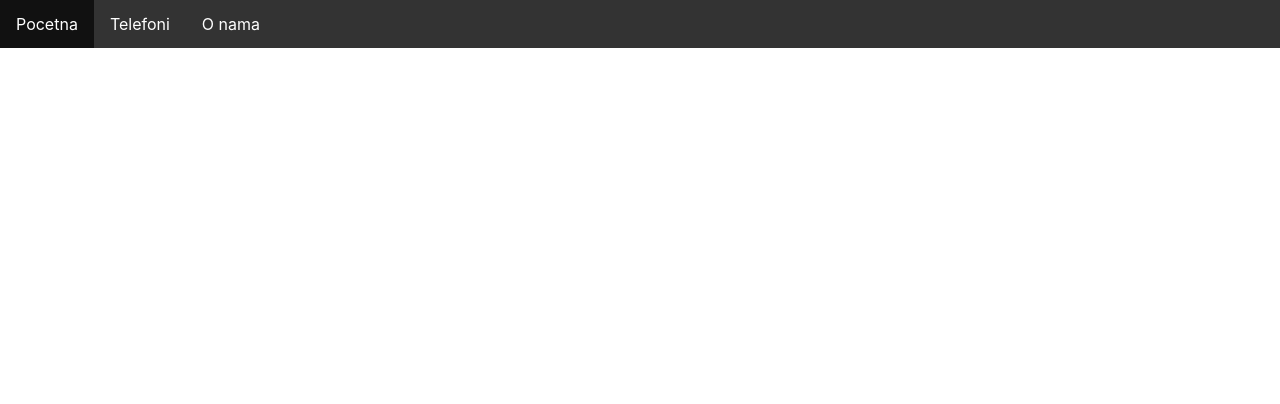
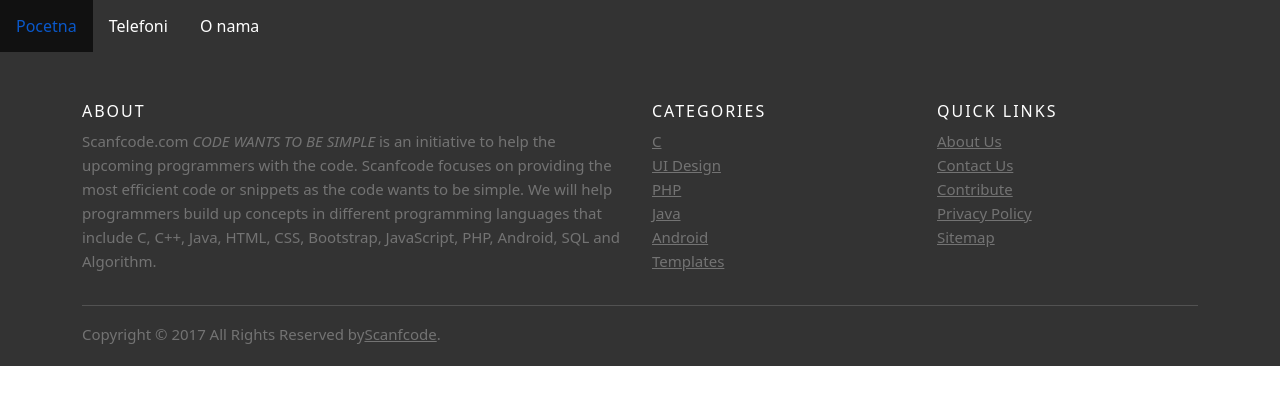
Before and after one commit to viktorijastanojevic/telefoniReact, a React (Create React App) app: page / in a window 1280 px wide. Shown: the top 404 px of the page. Built offline with nearby package versions, Linux system fonts and the light colour scheme.

Commit message:
kreiran futer

```diff
--- a/package.json
+++ b/package.json
@@ -6,7 +6,9 @@
     "@testing-library/jest-dom": "^5.16.3",
     "@testing-library/react": "^12.1.4",
     "@testing-library/user-event": "^13.5.0",
+    "bootstrap": "^5.1.3",
     "react": "^17.0.2",
+    "react-bootstrap": "^2.2.1",
     "react-dom": "^17.0.2",
     "react-router-dom": "^6.2.2",
     "react-scripts": "5.0.0",
--- a/src/App.css
+++ b/src/App.css
@@ -1,4 +1,5 @@
-ul {
+/*za navbar*/
+.listaNavbar {
   list-style-type: none;
   margin: 0;
   padding: 0;
@@ -6,11 +7,11 @@
   background-color: #333;
 }
 
-li {
+.elementListeNavbar {
   float: left;
 }
 
-li a {
+.elementListeNavbar > a {
   display: block;
   color: white;
   text-align: center;
@@ -18,6 +19,104 @@
   text-decoration: none;
 }
 
-li a:hover {
+.elementListeNavbar> a:hover {
   background-color: #111;
 }
+
+/*kraj cssa za navbar*/
+
+
+
+/*css za futer*/
+.site-footer
+{
+  background-color:#333;
+  padding:45px 0 20px;
+  font-size:15px;
+  line-height:24px;
+  color:#737373;
+}
+.site-footer hr
+{
+  border-top-color:#bbb;
+  opacity:0.5
+}
+.site-footer hr.small
+{
+  margin:20px 0
+}
+.site-footer h6
+{
+  color:#fff;
+  font-size:16px;
+  text-transform:uppercase;
+  margin-top:5px;
+  letter-spacing:2px
+}
+.site-footer a
+{
+  color:#737373;
+}
+.site-footer a:hover
+{
+  color:#3366cc;
+  text-decoration:none;
+}
+.footer-links
+{
+  padding-left:0;
+  list-style:none
+}
+.footer-links li
+{
+  display:block
+}
+.footer-links a
+{
+  color:#737373
+}
+.footer-links a:active,.footer-links a:focus,.footer-links a:hover
+{
+  color:#3366cc;
+  text-decoration:none;
+}
+.footer-links.inline li
+{
+  display:inline-block
+}
+.site-footer .social-icons
+{
+  text-align:right
+}
+.site-footer .social-icons a
+{
+  width:40px;
+  height:40px;
+  line-height:40px;
+  margin-left:6px;
+  margin-right:0;
+  border-radius:100%;
+  background-color:#33353d
+}
+.copyright-text
+{
+  margin:0
+}
+@media (max-width:991px)
+{
+  .site-footer [class^=col-]
+  {
+    margin-bottom:30px
+  }
+}
+@media (max-width:767px)
+{
+  .site-footer
+  {
+    padding-bottom:0
+  }
+  .site-footer .copyright-text,.site-footer .social-icons
+  {
+    text-align:center
+  }
+}
--- a/src/App.js
+++ b/src/App.js
@@ -2,12 +2,15 @@
 import './App.css';
 import Navbar from './komponente/Navbar';
 import { BrowserRouter } from 'react-router-dom';
+import Footer from './komponente/Footer';
+import 'bootstrap/dist/css/bootstrap.min.css';
 
 function App() {
   return (
     <div className="App">
       <BrowserRouter className="App">
            <Navbar></Navbar>
+           <Footer></Footer>
        </BrowserRouter>
     </div>
   );
--- /dev/null
+++ b/src/komponente/Footer.jsx
@@ -0,0 +1,59 @@
+import React from 'react'
+
+function Footer() {
+  return (
+
+    <footer className="site-footer">
+      <div className="container">
+        <div className="row">
+          <div className="col-sm-12 col-md-6">
+            <h6>About</h6>
+            <p className="text-justify">Scanfcode.com <i>CODE WANTS TO BE SIMPLE </i> is an initiative  to help the upcoming programmers with the code. Scanfcode focuses on providing the most efficient code or snippets as the code wants to be simple. We will help programmers build up concepts in different programming languages that include C, C++, Java, HTML, CSS, Bootstrap, JavaScript, PHP, Android, SQL and Algorithm.</p>
+          </div>
+
+          <div className="col-xs-6 col-md-3">
+            <h6>Categories</h6>
+            <ul className="footer-links">
+              <li><a href="http://scanfcode.com/category/c-language/">C</a></li>
+              <li><a href="http://scanfcode.com/category/front-end-development/">UI Design</a></li>
+              <li><a href="http://scanfcode.com/category/back-end-development/">PHP</a></li>
+              <li><a href="http://scanfcode.com/category/java-programming-language/">Java</a></li>
+              <li><a href="http://scanfcode.com/category/android/">Android</a></li>
+              <li><a href="http://scanfcode.com/category/templates/">Templates</a></li>
+            </ul>
+          </div>
+
+          <div className="col-xs-6 col-md-3">
+            <h6>Quick Links</h6>
+            <ul className="footer-links">
+              <li><a href="http://scanfcode.com/about/">About Us</a></li>
+              <li><a href="http://scanfcode.com/contact/">Contact Us</a></li>
+              <li><a href="http://scanfcode.com/contribute-at-scanfcode/">Contribute</a></li>
+              <li><a href="http://scanfcode.com/privacy-policy/">Privacy Policy</a></li>
+              <li><a href="http://scanfcode.com/sitemap/">Sitemap</a></li>
+            </ul>
+          </div>
+        </div>
+        <hr/>
+      </div>
+      <div className="container">
+        <div className="row">
+          <div className="col-md-8 col-sm-6 col-xs-12">
+            <p className="copyright-text">Copyright &copy; 2017 All Rights Reserved by
+         <a href="#">Scanfcode</a>.
+            </p>
+          </div>
+
+
+        </div>
+      </div>
+</footer>
+
+
+
+
+
+  )
+}
+
+export default Footer
--- a/src/komponente/Navbar.jsx
+++ b/src/komponente/Navbar.jsx
@@ -5,10 +5,10 @@
   return (
     <div>
 
-            <ul>
-                <li> <Link to="/">Pocetna</Link>  </li>
-                <li><Link to="/telefoni">Telefoni</Link>  </li>
-                <li><Link to="/onama">O nama</Link> </li>
+            <ul className='listaNavbar'>
+                <li className='elementListeNavbar'> <Link to="/">Pocetna</Link>  </li>
+                <li className='elementListeNavbar'><Link to="/telefoni">Telefoni</Link>  </li>
+                <li className='elementListeNavbar'><Link to="/onama">O nama</Link> </li>
 
             </ul>
 
```
Also changed, not shown: 1 other file (tests, documents, lock files or other folders).
